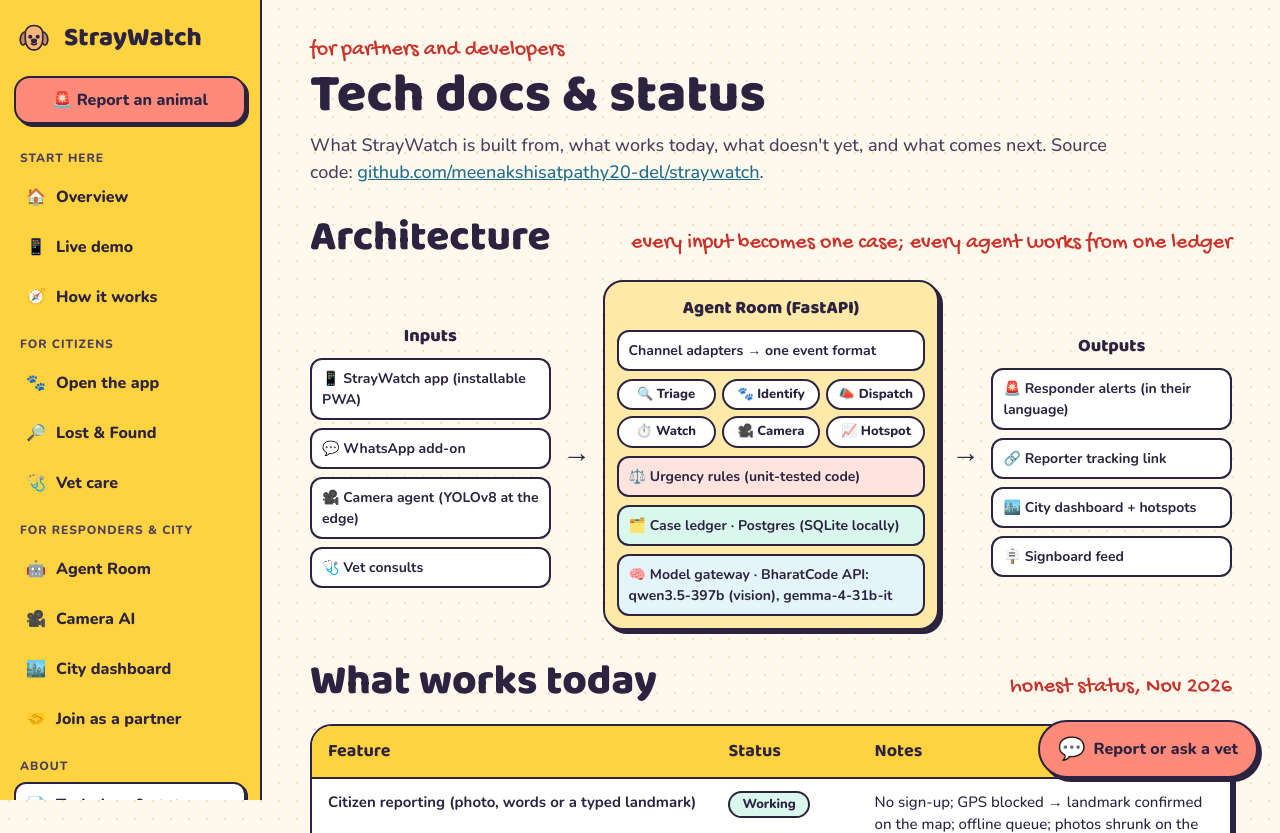
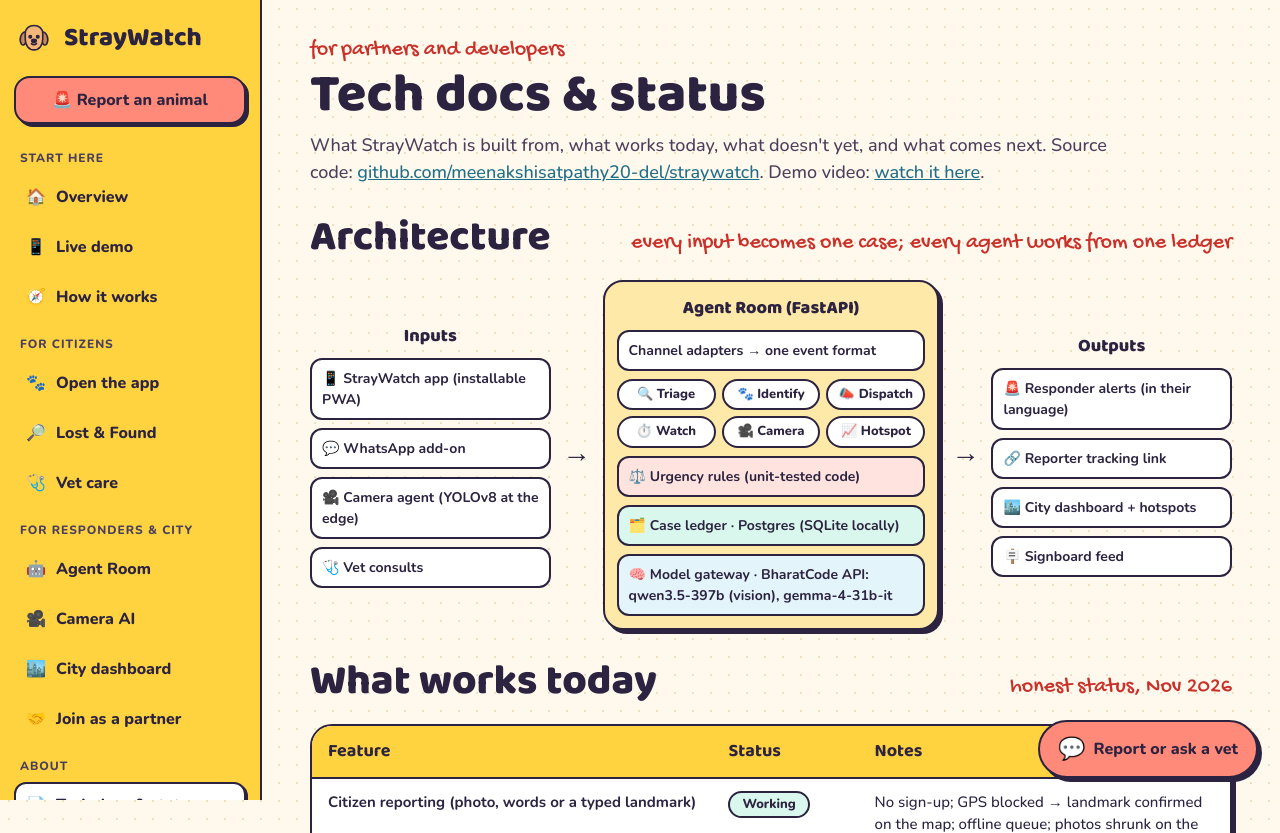
Before and after one commit to meenakshisatpathy20-del/STRAYWATCH, a FastAPI app: page /docs in a window 1280 px wide. Shown: the top 833 px of the page. Run offline with FastAPI, Linux system fonts and the light colour scheme.

Commit message:
Demo video page: the 5-minute walkthrough recorded on the live site, linked from the overview and docs

```diff
--- a/app/main.py
+++ b/app/main.py
@@ -259,6 +259,11 @@ def promise_page(request: Request):
 def _test_count() -> int:
     tests = HERE.parent / "tests"
     return sum(f.read_text(encoding="utf-8").count("\ndef test_") for f in tests.glob("test_*.py")) if tests.exists() else 0
+
+
+@app.get("/video", response_class=HTMLResponse)
+def video_page(request: Request):
+    return page(request, "video.html", "/video")
 
 
 @app.get("/docs", response_class=HTMLResponse)
--- a/app/templates/docs.html
+++ b/app/templates/docs.html
@@ -4,7 +4,7 @@
 <div class="page-head">
   <div class="hand">for partners and developers</div>
   <h1>Tech docs &amp; status</h1>
-  <p>What StrayWatch is built from, what works today, what doesn't yet, and what comes next. Source code: <a href="https://github.com/meenakshisatpathy20-del/straywatch">github.com/meenakshisatpathy20-del/straywatch</a>.</p>
+  <p>What StrayWatch is built from, what works today, what doesn't yet, and what comes next. Source code: <a href="https://github.com/meenakshisatpathy20-del/straywatch">github.com/meenakshisatpathy20-del/straywatch</a>. Demo video: <a href="/video">watch it here</a>.</p>
 </div>
 
 <section>
--- a/app/templates/home.html
+++ b/app/templates/home.html
@@ -9,6 +9,7 @@
     <div style="display:flex;flex-wrap:wrap;gap:12px">
       <a class="btn coral big" href="/app?go=sos" data-chat="sos">🚨 Report an animal</a>
       <a class="btn big" href="/demo">📱 See the live demo</a>
+      <a class="btn big" href="/video">▶ Watch the 5-min video</a>
     </div>
     <div class="chips" aria-label="Languages">
       <span class="chip">English</span><span class="chip">हिंदी</span><span class="chip">বাংলা</span><span class="chip">தமிழ்</span><span class="chip">తెలుగు</span><span class="chip">मराठी</span>
```
Also changed, not shown: app/templates/video.html (added, +12 -0 lines), app/static/media/demo_poster.jpg (added), 1 other file.
